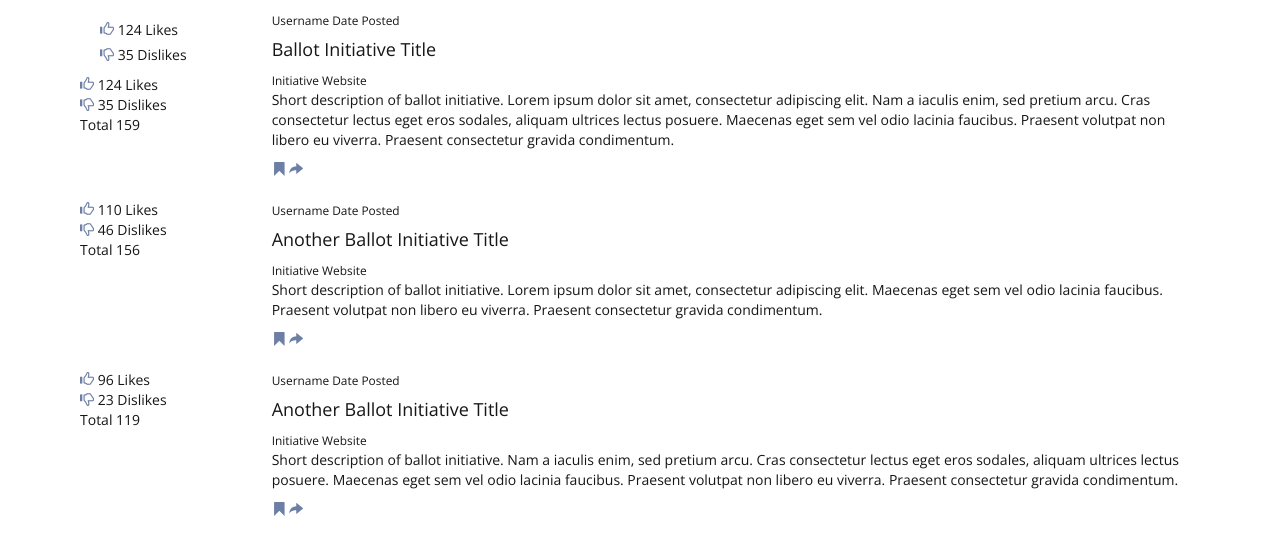
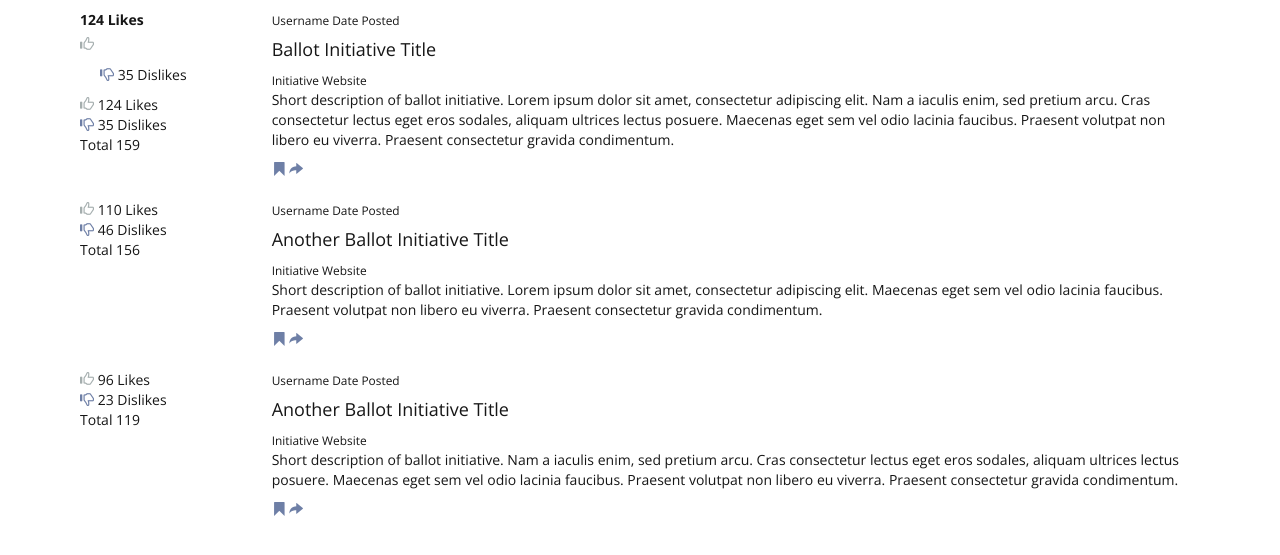
Before and after one commit to kacymckibben/direct_co, a PHP site: page /browse.html in a window 1280 px wide. Shown: the part 105-660 px from the top of the page. Run offline with PHP 8.4, Linux system fonts and the light colour scheme.

Commit message:
like dislike fun
Still not working. I can get like button to click and unblock.

```diff
--- a/browse.html
+++ b/browse.html
@@ -49,9 +49,13 @@
 		<div class="home-initiative">
 			<div class="row">
 				<div class="col-sm-2">
-					<div class="radio">
-						<label><span class="glyphicon glyphicon-thumbs-up"></span><input type="radio" name="optradio"> 124 Likes</label>
+					<div>
+						<input type="checkbox" id="checkbox-1" class="thumbs-up sr-only">
+						<label for="checkbox-1" class="thumbs-up-label"> 124 Likes</label>
+
 					</div>
+					<a id="liked" href="#" ><span class="glyphicon glyphicon-thumbs-up"></span> </a>
+
 					<div class="radio">
 						<label><span class="glyphicon glyphicon-thumbs-down"></span><input type="radio" name="optradio"> 35 Dislikes</label>
 					</div>
@@ -101,5 +105,39 @@
 			</div>
 		</div>
 	</div>
+	<script type="text/javascript">
+	$(".glyphicon").click(function () {
+    var socialButton = $(this).attr('id');
+    //traverse the dom up until I get to this post's text. Get the text from the post
+    var thisPost = $(this).parent().parent().text();
+    //get the user name of the post
+    var user = $(this).parent().parent().parent().text();
+    var obj = $(this);
+    if ($(this).hasClass('thumbs-up-checked')) {
+
+    }
+obj.toggleClass("tst");
+            alert("success")
+
+
+    // $.ajax({
+    //     type: "POST",
+    //     dataType: "json",
+    //     url: "socialbuttons.php",
+    //     data: {
+    //         button: socialButton,
+    //         post: thisPost,
+    //         postAuthor: user
+    //     },
+    //     success: function (data) {
+    //         obj.toggleClass("tst");
+    //         alert("success") //this works
+    //             //$("#liked").toggleClass("tst"); //works, but only on first post
+
+    //     }
+    // })
+
+})
+	</script>
 </body>
 </html>
--- a/style.css
+++ b/style.css
@@ -61,6 +61,52 @@ a {
 	color: #000;
 }
 
+/*input[type='checkbox'].thumbs-up + label:before,
+input[type='checkbox'].thumbs-up + label:after {
+	color:#000;
+	font-family: 'Glyphicons Halflings';
+	font-family: bold;
+}
+input[type='checkbox'].thumbs-up + label:before {
+	content: "\e125";
+}
+input[type='checkbox']:checked.thumbs-up + label:before {
+	content: "\e126";
+}*/
+
+/*input[type='checkbox'].thumbs-up + label:before{
+	position: relative;
+    top: 1px;
+    display: inline-block;
+    font-family: 'Glyphicons Halflings';
+    font-style: normal;
+    font-weight: 300;
+    line-height: 1;
+    -webkit-font-smoothing: antialiased;
+    -moz-osx-font-smoothing: grayscale;
+}
+input[type='checkbox'].thumbs-up + label:before{
+	color: #999;
+    content: "\e125";
+}
+input[type='checkbox']:checked.thumbs-up + label:before{
+	color: #000;
+    content: "\e125";
+    font-weight: 800;
+}*/
+
+.glyphicon-thumbs-up:before{
+    content:"\e125";
+    color: #7f8c8d;
+    opacity: 0.7;
+}
+
+.glyphicon-thumbs-up.tst:before{
+    content:"\e125";
+    color: green;
+
+}
+
 /*=== Browse Page ===*/
 
 .home-initiative {
```
